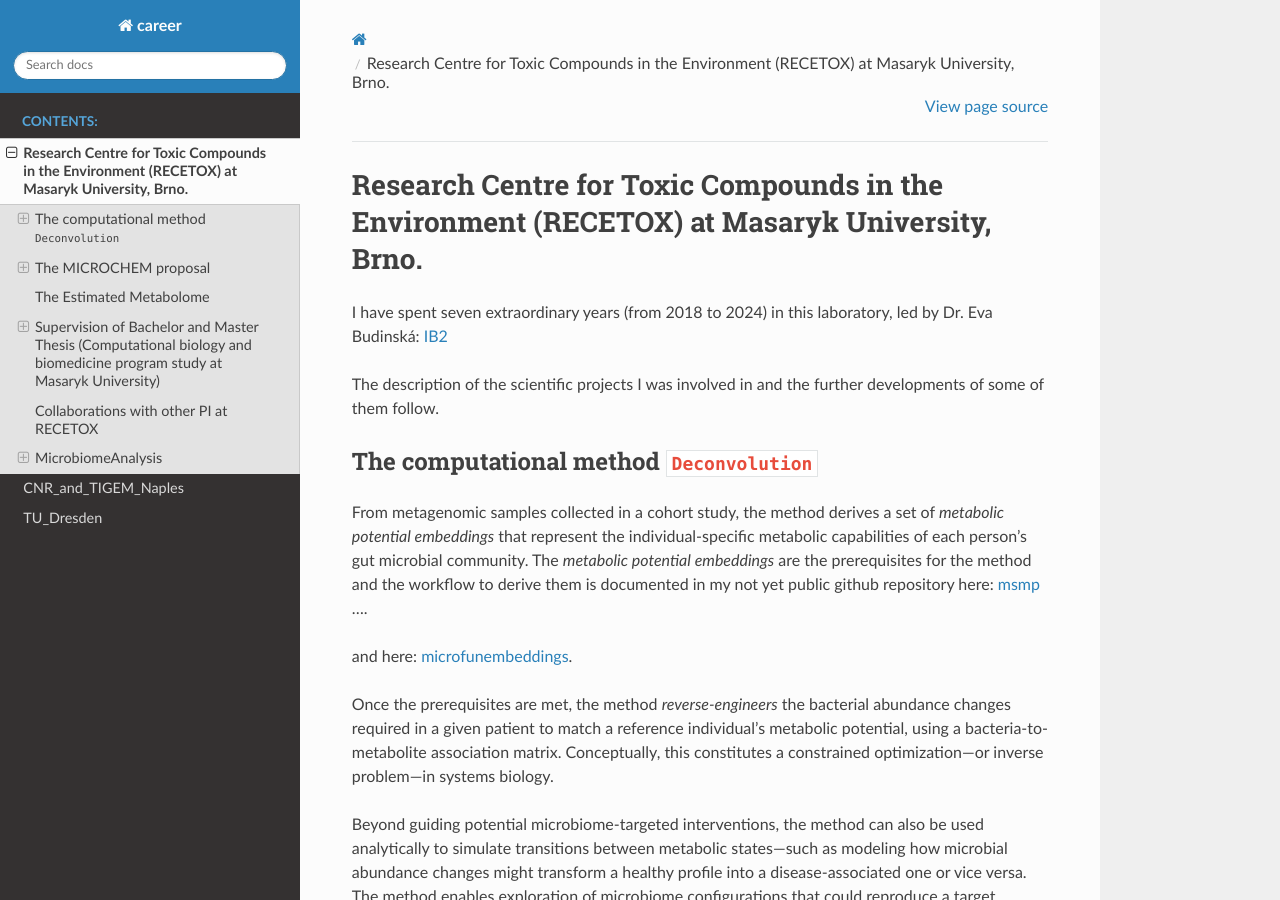
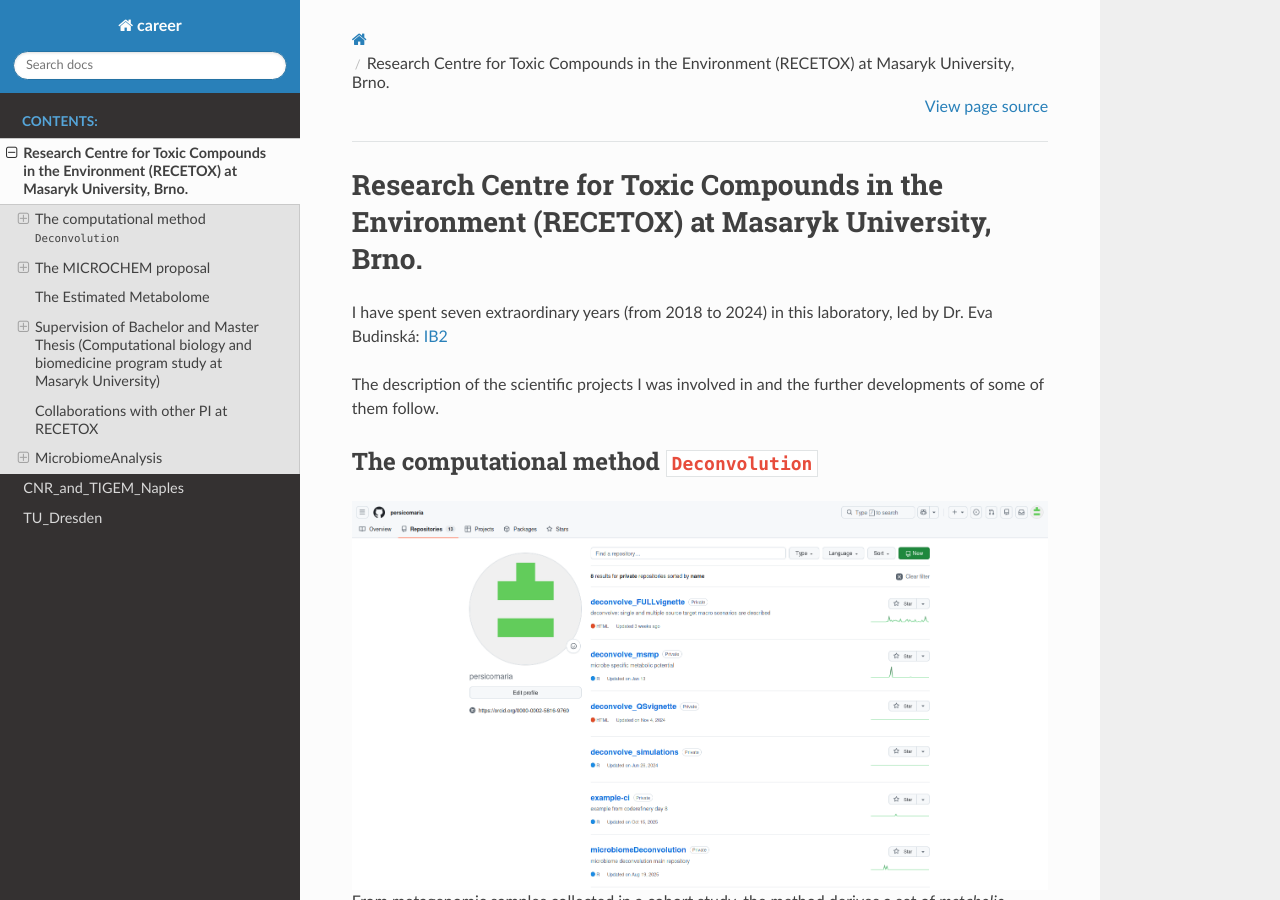
Before and after one commit to persicomaria/career_test, a Sphinx documentation site: the page built from doc/Masaryk_University_Recetox.md, in a window 1280 px wide and 900 px high. Built offline with Sphinx 7.4.7 and the Read the Docs theme 3.1.0, drawn with Linux system fonts in a browser that asks for light colours; pages that are not in the unit, such as notebooks, are missing from menus.

Commit message:
scrshoot githubs repo

```diff
--- a/doc/Masaryk_University_Recetox.md
+++ b/doc/Masaryk_University_Recetox.md
@@ -5,7 +5,7 @@ I have spent seven extraordinary years (from 2018 to 2024) in this laboratory, l
 The description of the scientific projects I was involved in and the further developments of some of them follow.
 
 ## The computational method `Deconvolution`
-
+![MicrobiomeDeconvolution](myGithubsForDCVLTN.png)
 From metagenomic samples collected in a cohort study, the method derives a set of *metabolic potential embeddings* that represent the individual-specific metabolic capabilities of each person’s gut microbial community. The *metabolic potential embeddings* are the prerequisites for the method and the workflow to derive them is documented in my not yet public github repository here: [msmp](https://github.com/persicomaria/deconvolve_msmp/) ....
 
 and here: [microfunembeddings](https://github.com/persicomaria/microfunembeddings/).
```
Also changed, not shown: doc/myGithubsForDCVLTN.png (added).
